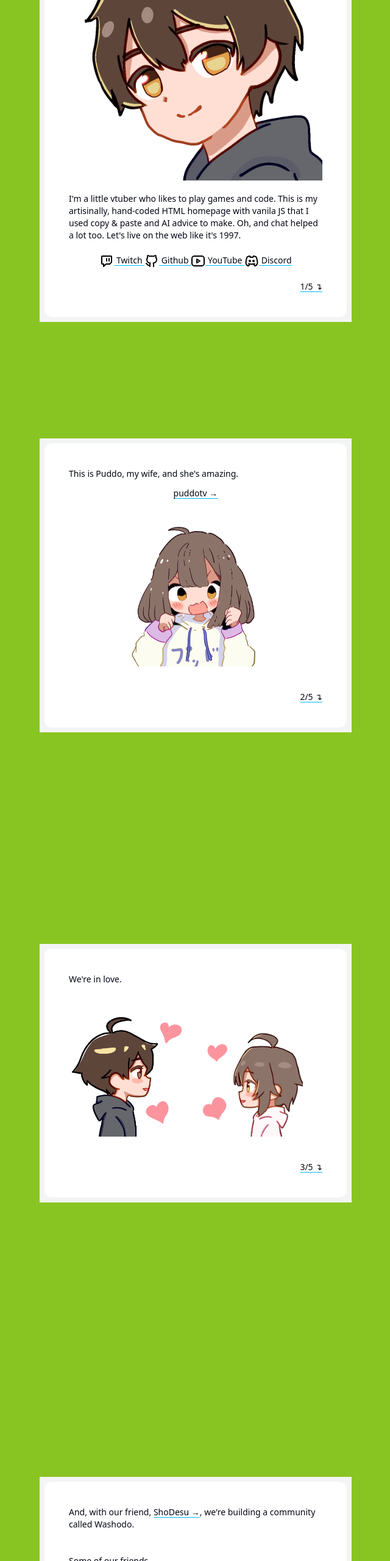
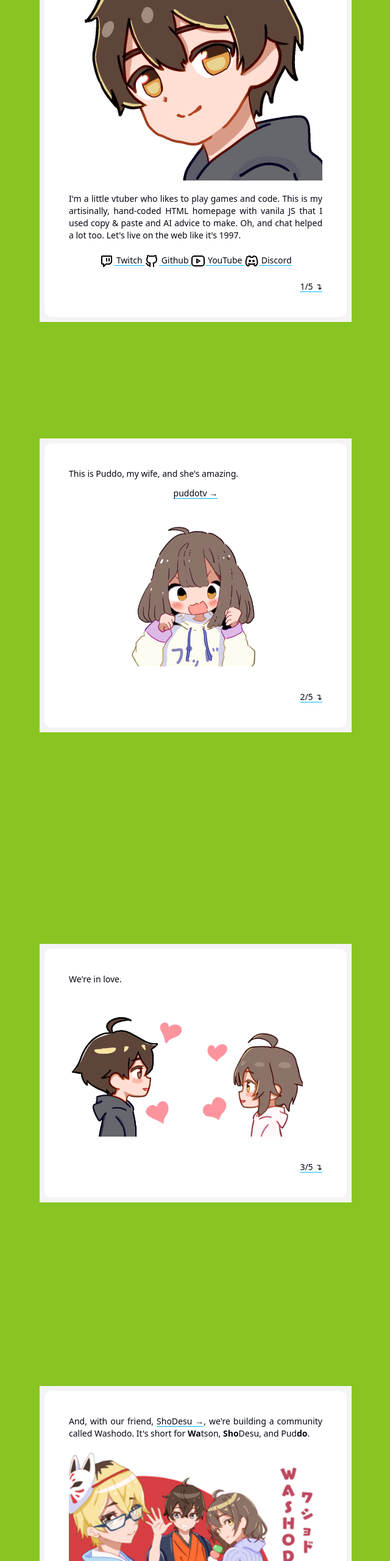
Before and after one commit to somewatson/homepage, a plain HTML site: page index.html in a window 1280 px wide. Shown: the part 240-2800 px from the top of the page at 61% size, without its empty margins (319-959 px from the left). Drawn offline with nearby package versions, Linux system fonts and the light colour scheme.

Commit message:
feat: Add image for Washodo
Also, add more content for the Washodo page

```diff
--- a/index.html
+++ b/index.html
@@ -15,7 +15,7 @@
                     <div class="space-y-5 text-sm text-gray-950 font-medium">
                         <p>I'm not just any Watson, I'm Some Watson.</p>
                         <img src="images/watson_pfp.png" class="" />
-                        <p>I'm a little vtuber who likes to play games and code. This is my artisinally, hand-coded HTML homepage with vanila JS that I used copy & paste and AI advice to make. Oh, and chat helped a lot too. Let's live on the web like it's 1997.</p>
+                        <p class="text-justify">I'm a little vtuber who likes to play games and code. This is my artisinally, hand-coded HTML homepage with vanila JS that I used copy & paste and AI advice to make. Oh, and chat helped a lot too. Let's live on the web like it's 1997.</p>
                         <div class="text-center">
                             <a class="text-gray-950 underline decoration-sky-400 underline-offset-3 hover:decoration-2" href="https://twitch.tv/somewatson" target="_blank">
                                 <img class="inline-block" src="images/brand-twitch.svg"> Twitch
@@ -65,14 +65,20 @@
         </div>
         <div id="communitybox" class="relative grid min-h-screen grid-cols-[1fr_2.5rem_auto_2.5rem_1fr] grid-rows-[1fr_1px_auto_1px_1fr]">
             <div class="col-start-3 row-start-3 flex max-w-lg flex-col bg-gray-100 p-2">
-                <div class="space-y-10 rounded-xl bg-white p-10 text-sm/7 text-gray-700">
-                    <div class="text-sm text-gray-950 font-medium">
-                        <p class="">And, with our friend, <a href="https://twitch.tv/shodesu" target="_blank" class="underline decoration-sky-400 underline-offset-3 hover:decoration-2">ShoDesu &rarr;</a>, we're building a community called Washodo.</p>
+                <div class="space-y-4 rounded-xl bg-white p-10 text-sm/7 text-gray-700">
+                    <div class="text-sm space-y-4 text-gray-950 font-medium">
+                        <p class="text-justify">And, with our friend, <a href="https://twitch.tv/shodesu" target="_blank" class="underline decoration-sky-400 underline-offset-3 hover:decoration-2">ShoDesu &rarr;</a>, we're building a community called Washodo.
+                            It's short for <strong>Wa</strong>tson, <strong>Sho</strong>Desu, and Pud<strong>do</strong>.</p>
+                        <img src="images/washodo.png" class="w-120">
+                        <p class="text-justify">
+                            We building the most positive community in League. Although, we mald all the time, with the help of friends, we can be untiltable. Join us if you like playing with Ornn Jungle.
+                        </p>
                     </div>
                     <div class="text-sm text-gray-950 font-medium">
                         <p id="lovelist" class="">Some of our friends</p>
                         <ul class="list-outside list-disc ml-6">
                             <li class=""><a href="https://twitch.tv/shodesu" target="_blank" class="underline decoration-sky-400 underline-offset-3 hover:decoration-2">shodesu &rarr;</a></li>
+                            <li>And more...</li>
                         </ul>
                     </div>
                     <div class="text-sm text-gray-950 font-medium">
```
Also changed, not shown: README.md, images/washodo.png (added).
